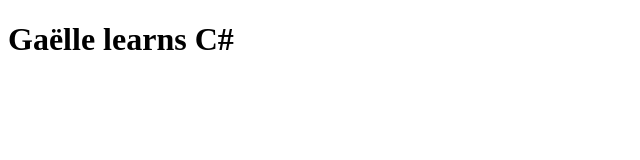
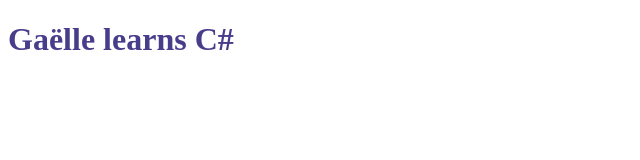
Before and after one commit to crxwlove/crxwlove, a plain HTML site: page index.html in a window 1280 px wide. Shown: the whole page, without its empty margins (0-640 px from the left). Drawn offline with Linux system fonts and the light colour scheme.

Commit message:
Update index.html

```diff
--- a/index.html
+++ b/index.html
@@ -2,7 +2,7 @@
 <html>
   <head>
     <title>Fab4lyfe</title>
-    <link rel="stylesheet" type="text/css"/>
+    <link rel="stylesheet" type="text/css" href="stylesheet.css"/>
   </head>
   <body>
     <h1>Gaëlle learns C#</h1>
```
